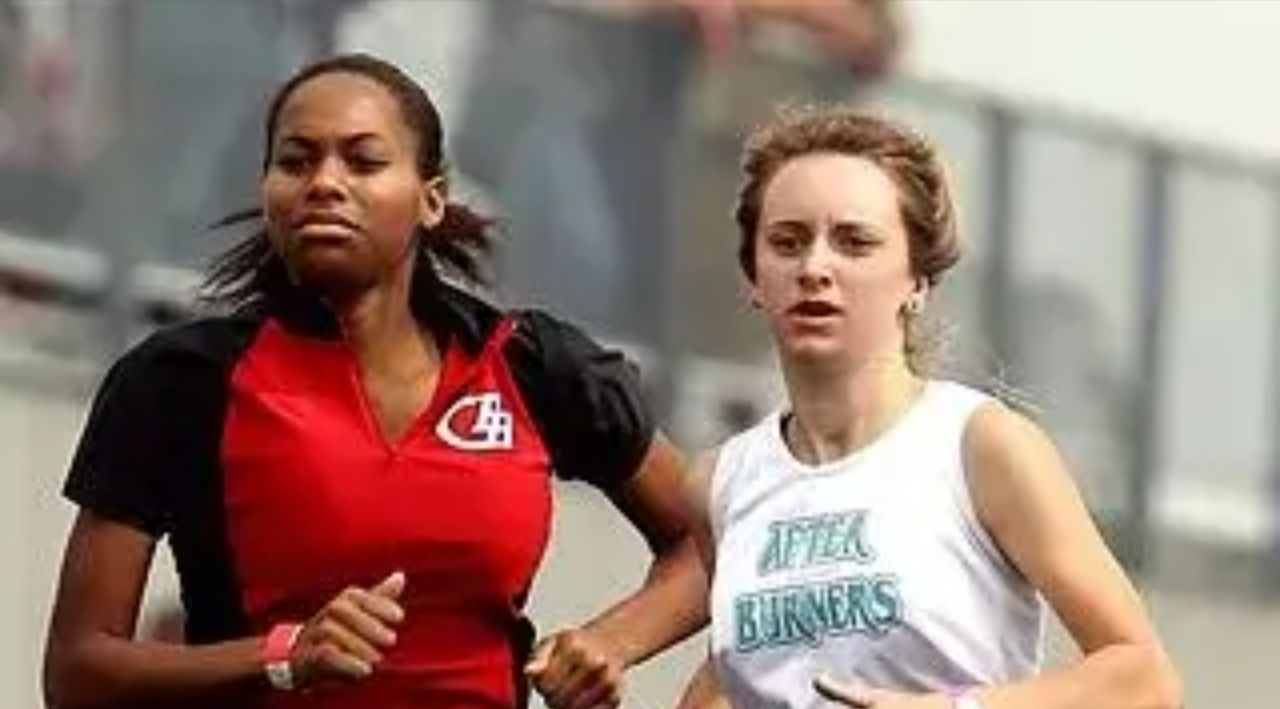
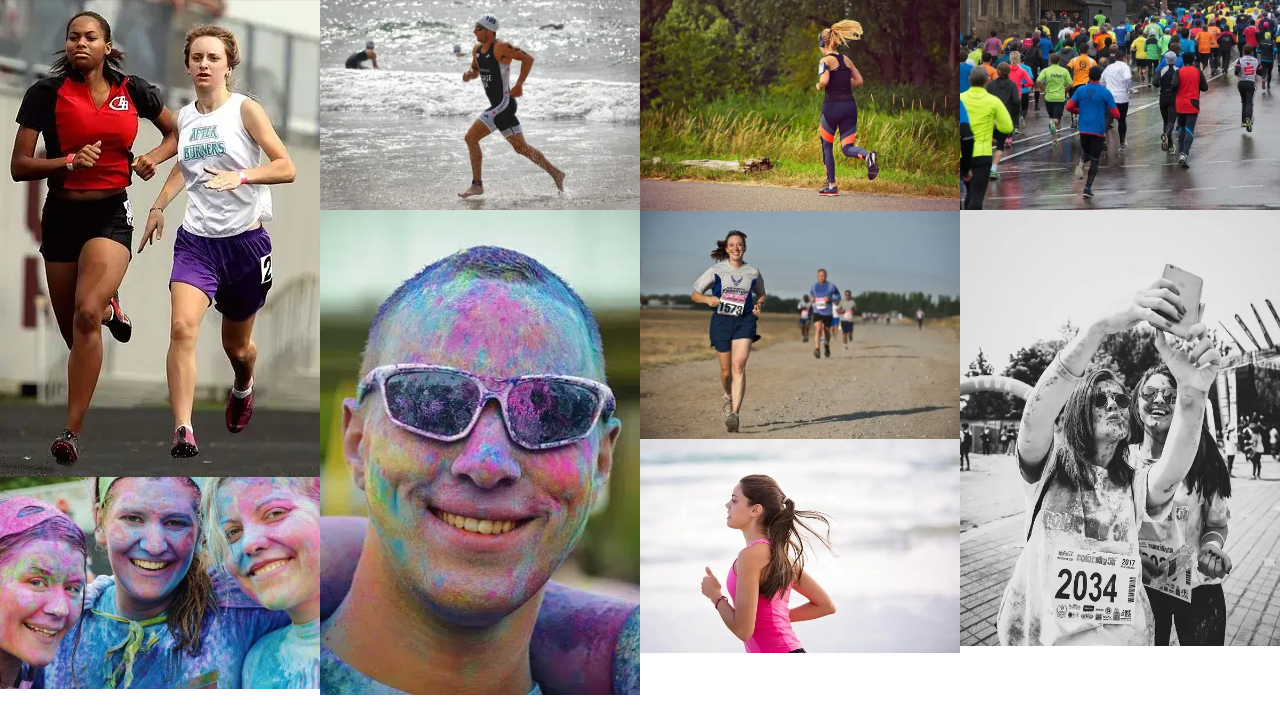
Before and after one commit to Gianlooca/love-running-project, a plain HTML site: page gallery.html in a window 1280 px wide. Shown: the part 82-791 px from the top of the page. Drawn offline with nearby package versions, Linux system fonts and the light colour scheme; a web font is replaced by a local one.

Commit message:
Increase gallery columns on larger screens

```diff
--- a/assets/css/style.css
+++ b/assets/css/style.css
@@ -253,6 +253,18 @@ flexbox properties to the parent element of the #circle-cover-bg, that is the di
     color: #fafafa;
 }
 
+/* Media query: large or landscape phones (576px and up) */
+@media screen and (min-width: 576px) {
+    #photos {
+        /* This property tells the browser to display the content
+        of the selected element in a certain number of columns.*/
+        column-count: 2;
+        /* This property tells the browser to display the content
+        with a certain gab between columns.*/
+        column-gap: 0;
+    }
+}
+
 /* Media query: tablets and larger (768px and up) */
 @media screen and (min-width: 768px) {
 
@@ -318,12 +330,26 @@ flexbox properties to the parent element of the #circle-cover-bg, that is the di
         text-align: end;
         align-self: flex-end;
     }
+
+    /* Gallery */
+    #photos {
+        /* This property tells the browser to display the content
+        of the selected element in a certain number of columns.*/
+        column-count: 3;
+    }
 }
 
 /* Large devices (laptops and desktops, 992px and up) */
 @media screen and (min-width: 992px) {
     #menu a:hover {
         border-bottom: 1px solid #3a3a3a;
+    }
+
+    /* Gallery */
+    #photos {
+        /* This property tells the browser to display the content
+        of the selected element in a certain number of columns.*/
+        column-count: 4;
     }
 }
 
```
